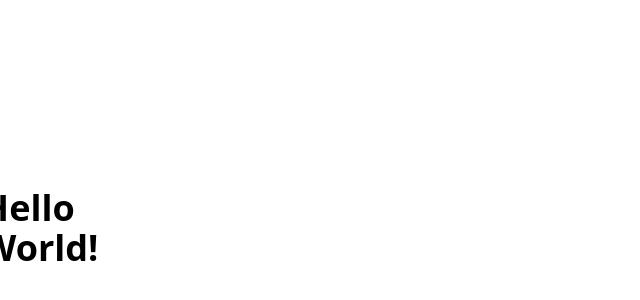
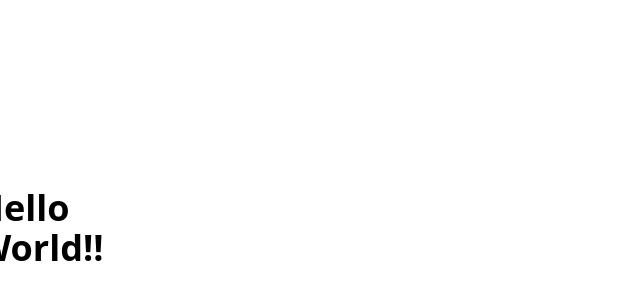
Before and after one commit to FESI15-TEAM1/sync, a Next.js app: page / in a window 1280 px wide. Shown: the part 172-472 px from the top of the page, without its empty margins (0-640 px from the left). Built offline with nearby package versions, Linux system fonts and the light colour scheme.

Commit message:
test:pr TEST

```diff
--- a/src/app/page.tsx
+++ b/src/app/page.tsx
@@ -2,7 +2,7 @@ export default function Home() {
   return (
     <>
       <div className="flex h-screen w-20 flex-col items-center justify-center">
-        <h1 className="text-4xl font-bold">Hello World!</h1>
+        <h1 className="text-4xl font-bold">Hello World!!</h1>
       </div>
     </>
   );
```
